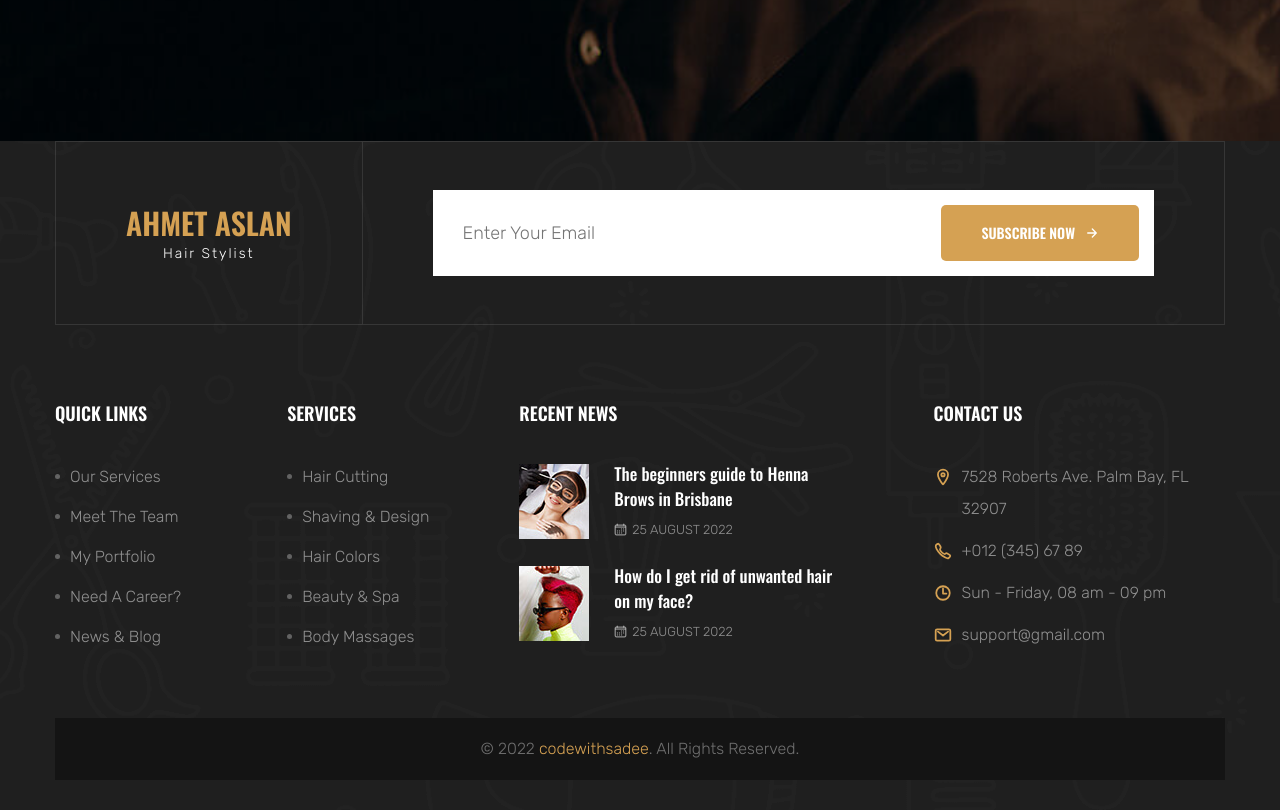
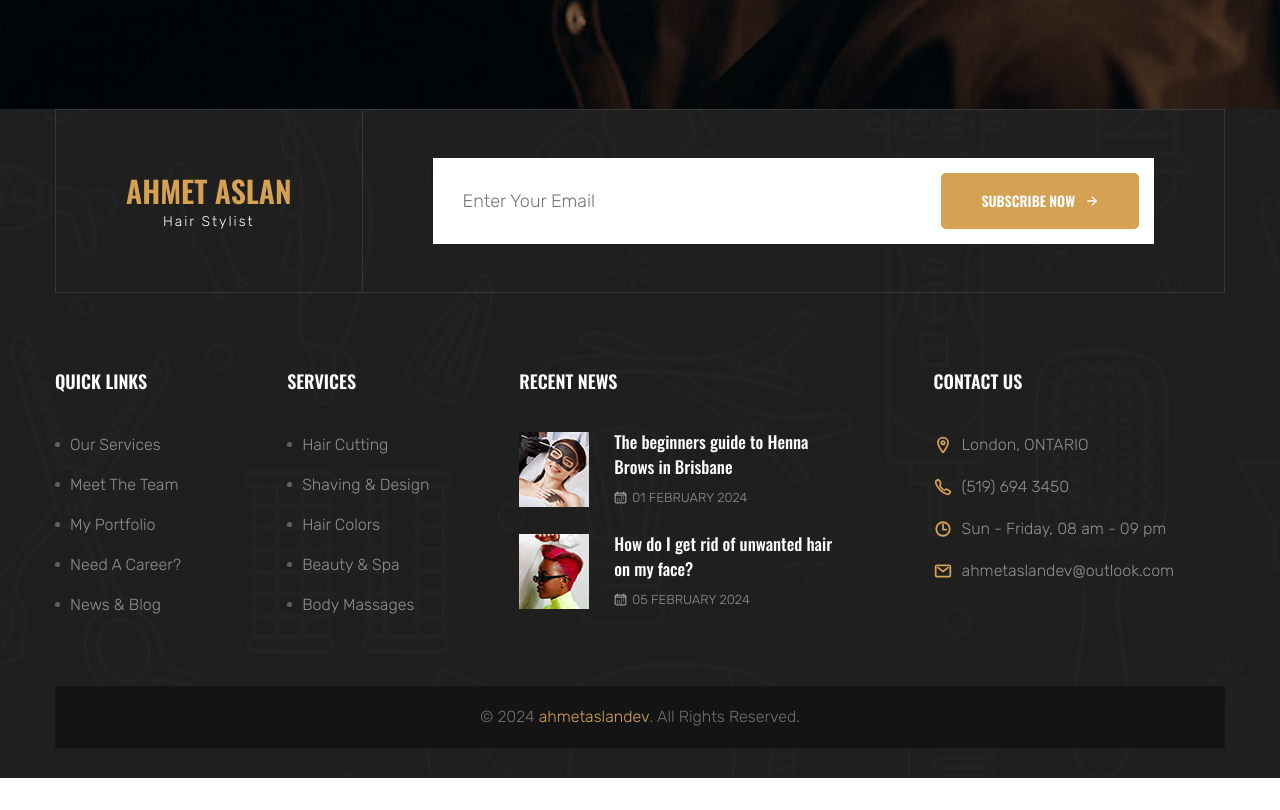
Before and after one commit to aslanahm/barber-master, a plain HTML site: page gallery.html in a window 1280 px wide. Shown: the part 1170-1980 px from the top of the page. After the commit the page ends 1948 px from the top, so only its background shows below. Drawn offline with nearby package versions, Linux system fonts and the light colour scheme.

Commit message:
Update gallery.html
Gallery fixes, update.

```diff
--- a/gallery.html
+++ b/gallery.html
@@ -62,7 +62,7 @@
 
             <p class="item-title">Call Now! :</p>
 
-            <a href="call:(519) 694-34500" class="item-link">(519) 694-3450</a>
+            <a href="call:(519) 694-3450" class="item-link">(519) 694-3450</a>
           </li>
 
           <li class="header-top-item">
@@ -70,7 +70,7 @@
 
             <p class="item-title">Opening Hour :</p>
 
-            <p class="item-text">Sunday - Friday, 08 am - 09 pm</p>
+            <p class="item-text">Monday - Friday, 09 am - 06 pm</p>
           </li>
 
           <li>
@@ -191,8 +191,7 @@
               <h2 class="h2 section-title">Latest Photo Gallery</h2>
 
               <p class="section-text">
-                Sit amet consectetur adipiscing elit sed do eiusmod tempor incididunt labore dolore magna aliqua
-                suspendisse
+                Click on the flash cards below to open portfolio.
               </p>
             </div>
 
@@ -425,7 +424,7 @@
                   <div class="card-date">
                     <ion-icon name="calendar-outline" aria-hidden="true"></ion-icon>
 
-                    <time datetime="2022-08-25">25 August 2022</time>
+                    <time datetime="2022-08-25">01 February 2024</time>
                   </div>
                 </div>
 
@@ -448,7 +447,7 @@
                   <div class="card-date">
                     <ion-icon name="calendar-outline" aria-hidden="true"></ion-icon>
 
-                    <time datetime="2022-08-25">25 August 2022</time>
+                    <time datetime="2022-08-25">05 February 2024</time>
                   </div>
                 </div>
 
@@ -467,14 +466,14 @@
               <ion-icon name="location-outline" aria-hidden="true"></ion-icon>
 
               <address class="contact-link">
-                7528 Roberts Ave. Palm Bay, FL 32907
+                London, ONTARIO
               </address>
             </li>
 
             <li class="footer-list-item">
               <ion-icon name="call-outline" aria-hidden="true"></ion-icon>
 
-              <a href="tel:+0123456789" class="contact-link">+012 (345) 67 89</a>
+              <a href="cell:(519) 694 3450" class="contact-link">(519) 694 3450</a>
             </li>
 
             <li class="footer-list-item">
@@ -486,7 +485,7 @@
             <li class="footer-list-item">
               <ion-icon name="mail-outline" aria-hidden="true"></ion-icon>
 
-              <a href="mailto:support@gmail.com" class="contact-link">support@gmail.com</a>
+              <a href="mailto:ahmetaslandev@outlook.com" class="contact-link">ahmetaslandev@outlook.com</a>
             </li>
 
           </ul>
@@ -497,7 +496,7 @@
 
       <div class="footer-bottom">
         <p class="copyright">
-          &copy; 2022 <a href="#" class="copyright-link">codewithsadee</a>. All Rights Reserved.
+          &copy; 2024 <a href="#" class="copyright-link">ahmetaslandev</a>. All Rights Reserved.
         </p>
       </div>
 
```
